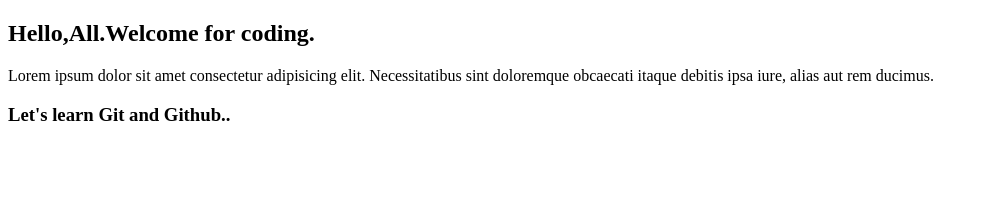
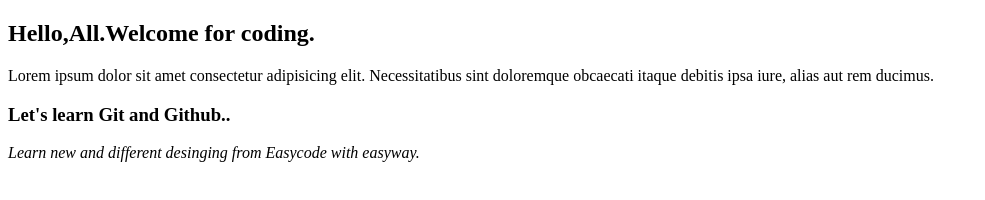
Before and after one commit to VaishnaviKhopade01/firstgreet, a plain HTML site: page index.html in a window 1280 px wide. Shown: the whole page, without its empty margins (0-985 px from the left). Drawn offline with Linux system fonts and the light colour scheme.

Commit message:
subparagraph added

```diff
--- a/index.html
+++ b/index.html
@@ -10,5 +10,6 @@
     <p>Lorem ipsum dolor sit amet consectetur adipisicing elit. Necessitatibus sint doloremque obcaecati itaque debitis ipsa iure, alias aut rem ducimus.
     </p>
     <h3>Let's learn Git and Github..</h3>
+    <i>Learn new and different desinging from Easycode with easyway.</i>
 </body>
 </html>
```
